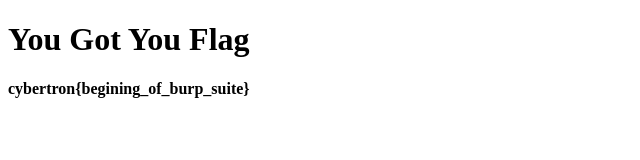
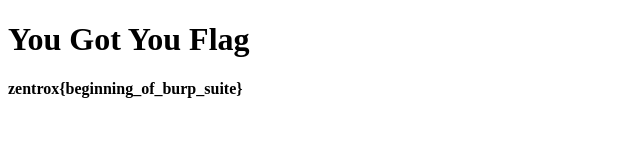
Before and after one commit to vigneshwaran4586/burp, a plain HTML site: page flag.html in a window 1280 px wide. Shown: the full height of the page, 0-640 px from the left. Drawn offline with Linux system fonts and the light colour scheme.

Commit message:
Update flag content and correct text spelling

```diff
--- a/flag.html
+++ b/flag.html
@@ -7,6 +7,6 @@
 </head>
 <body>
     <h1>You Got You Flag</h1>
-    <h4>cybertron{begining_of_burp_suite}</h4>
+    <h4>zentrox{beginning_of_burp_suite}</h4>
 </body>
 </html>
```
